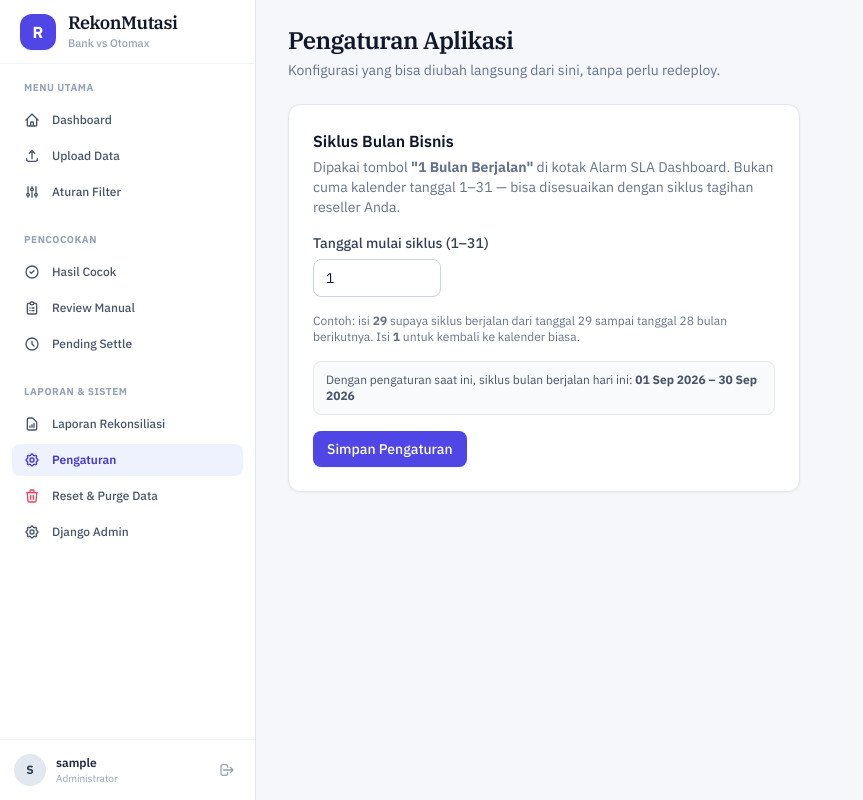
After one commit to rismawanwaris-arch/LServer, a Django app: page /pengaturan/ in a window 1280 px wide. The commit adds this page. Shown: the whole page, without its empty margins (0-863 px from the left). Run offline with Django 5.2, Linux system fonts and the light colour scheme; the visitor is signed in with stand-in values (Sample User, id 1); data comes from the database, SQL or seed files in the repository; parts of the project's set-up code (start-up, migrations or seed data) failed here and were passed over; some libraries are stand-ins or nearby versions.

Commit message:
feat: make business-month cycle configurable from a web settings page
BUSINESS_MONTH_START_DAY was a plain Django setting, meaning changing
the SLA alarm's monthly cycle (e.g. switching to a 29-28 billing cycle)
required editing .env and rebuilding the container on ZimaOS. Added
apps.core.models.AppSettings, a singleton DB-backed row, plus a new
staff-only "Pengaturan" page (/pengaturan/) with a form to change
business_month_start_day (1-31) directly from the browser, with a live
preview of the resulting cycle for today's date.

The env var still seeds the row's default the first time it's created
(so existing ZimaOS deployments keep behaving the same after upgrading
until someone visits the new page), but the DB value takes over after
that — editing .env no longer has any effect once the row exists.
selectors.py and dashboard/views/day.py now read AppSettings.load()
instead of settings.BUSINESS_MONTH_START_DAY directly.

Verified end-to-end in a live browser: saved 29 on the settings page,
confirmed the preview and success message, then confirmed the
Dashboard's "1 Bulan Berjalan" toggle immediately reflected the new
29 Aug-28 Sep cycle with the correct 211-row count.

```diff
--- a/apps/core/models.py
+++ b/apps/core/models.py
@@ -1,3 +1,5 @@
+from django.conf import settings
+from django.core.validators import MaxValueValidator, MinValueValidator
 from django.db import models
 
 MONEY = {"max_digits": 15, "decimal_places": 2}
@@ -13,3 +15,35 @@ class TimeStampedModel(models.Model):
 
 def money_field(**kwargs):
     return models.DecimalField(**MONEY, **kwargs)
+
+
+class AppSettings(models.Model):
+    """Pengaturan aplikasi yang bisa diubah lewat halaman web (bukan cuma .env) —
+    singleton, selalu pakai AppSettings.load(), jangan query .objects langsung."""
+
+    business_month_start_day = models.PositiveSmallIntegerField(
+        default=1,
+        validators=[MinValueValidator(1), MaxValueValidator(31)],
+        help_text="Tanggal mulai siklus bulan bisnis (1-31) untuk expand Alarm SLA. "
+        "1 = kalender biasa. Contoh: 29 -> siklus tgl 29 s/d 28.",
+    )
+    updated_at = models.DateTimeField(auto_now=True)
+
+    class Meta:
+        verbose_name = "Pengaturan Aplikasi"
+        verbose_name_plural = "Pengaturan Aplikasi"
+
+    def __str__(self) -> str:
+        return "Pengaturan Aplikasi"
+
+    def save(self, *args, **kwargs):
+        self.pk = 1  # singleton — selalu satu baris
+        super().save(*args, **kwargs)
+
+    @classmethod
+    def load(cls) -> "AppSettings":
+        obj, _ = cls.objects.get_or_create(
+            pk=1,
+            defaults={"business_month_start_day": getattr(settings, "BUSINESS_MONTH_START_DAY", 1)},
+        )
+        return obj
--- a/apps/dashboard/templates/base.html
+++ b/apps/dashboard/templates/base.html
@@ -163,6 +163,12 @@
             </a>
 
             {% if user.is_superuser %}
+            <a href="{% url 'app-settings' %}"
+               class="flex items-center gap-3 px-3 py-2 rounded-lg font-medium transition {% if request.resolver_match.url_name == 'app-settings' %}bg-indigo-50 text-indigo-700 font-semibold dark:bg-indigo-950/60 dark:text-indigo-300 shadow-2xs{% else %}text-slate-600 hover:bg-slate-50 hover:text-slate-900 dark:text-slate-300 dark:hover:bg-slate-800/60 dark:hover:text-white{% endif %}">
+              <svg class="h-4 w-4 flex-shrink-0" fill="none" viewBox="0 0 24 24" stroke="currentColor"><path stroke-linecap="round" stroke-linejoin="round" stroke-width="2" d="M10.325 4.317c.426-1.756 2.924-1.756 3.35 0a1.724 1.724 0 002.573 1.066c1.543-.94 3.31.826 2.37 2.37a1.724 1.724 0 001.065 2.572c1.756.426 1.756 2.924 0 3.35a1.724 1.724 0 00-1.066 2.573c.94 1.543-.826 3.31-2.37 2.37a1.724 1.724 0 00-2.572 1.065c-.426 1.756-2.924 1.756-3.35 0a1.724 1.724 0 00-2.573-1.066c-1.543.94-3.31-.826-2.37-2.37a1.724 1.724 0 00-1.065-2.572c-1.756-.426-1.756-2.924 0-3.35a1.724 1.724 0 001.066-2.573c-.94-1.543.826-3.31 2.37-2.37.996.608 2.296.07 2.572-1.065z"/><path stroke-linecap="round" stroke-linejoin="round" stroke-width="2" d="M15 12a3 3 0 11-6 0 3 3 0 016 0z"/></svg>
+              <span>Pengaturan</span>
+            </a>
+
             <a href="{% url 'data-admin' %}"
                class="flex items-center gap-3 px-3 py-2 rounded-lg font-medium transition {% if request.resolver_match.url_name == 'data-admin' %}bg-rose-50 text-rose-700 font-semibold dark:bg-rose-950/60 dark:text-rose-300{% else %}text-slate-600 hover:bg-rose-50 hover:text-rose-700 dark:text-slate-300 dark:hover:bg-rose-950/40 dark:hover:text-rose-300{% endif %}">
               <svg class="h-4 w-4 flex-shrink-0 text-rose-500" fill="none" viewBox="0 0 24 24" stroke="currentColor"><path stroke-linecap="round" stroke-linejoin="round" stroke-width="2" d="M19 7l-.867 12.142A2 2 0 0116.138 21H7.862a2 2 0 01-1.995-1.858L5 7m5 4v6m4-6v6m1-10V4a1 1 0 00-1-1h-4a1 1 0 00-1 1v3M4 7h16"/></svg>
--- /dev/null
+++ b/apps/dashboard/templates/dashboard/app_settings.html
@@ -0,0 +1,37 @@
+{% extends "base.html" %}
+{% block title %}Pengaturan Aplikasi — RekonMutasi{% endblock %}
+{% block content %}
+<div class="mb-6">
+  <h1 class="font-serif text-2xl font-bold tracking-tight text-slate-900 dark:text-white">Pengaturan Aplikasi</h1>
+  <p class="text-sm text-slate-500 mt-1">Konfigurasi yang bisa diubah langsung dari sini, tanpa perlu redeploy.</p>
+</div>
+
+<div class="card max-w-lg p-6">
+  <h2 class="mb-1 text-base font-semibold text-slate-900 dark:text-white">Siklus Bulan Bisnis</h2>
+  <p class="mb-4 text-sm text-slate-500 dark:text-slate-400">
+    Dipakai tombol <b>"1 Bulan Berjalan"</b> di kotak Alarm SLA Dashboard. Bukan cuma kalender
+    tanggal 1–31 — bisa disesuaikan dengan siklus tagihan reseller Anda.
+  </p>
+
+  <form method="post" action="{% url 'update-app-settings' %}" class="space-y-4">
+    {% csrf_token %}
+    <label class="block text-sm">
+      <span class="mb-1.5 block font-medium text-slate-700 dark:text-slate-300">Tanggal mulai siklus (1–31)</span>
+      <input type="number" name="business_month_start_day" min="1" max="31" required
+             value="{{ settings.business_month_start_day }}"
+             class="w-32 rounded-lg border border-slate-300 bg-white px-3 py-2 text-sm shadow-xs focus:border-indigo-500 focus:outline-none dark:border-slate-600 dark:bg-slate-900 dark:text-white">
+    </label>
+    <p class="text-xs text-slate-500 dark:text-slate-400">
+      Contoh: isi <b>29</b> supaya siklus berjalan dari tanggal 29 sampai tanggal 28 bulan berikutnya.
+      Isi <b>1</b> untuk kembali ke kalender biasa.
+    </p>
+
+    <div class="rounded-lg border border-slate-200 bg-slate-50 px-3 py-2.5 text-xs text-slate-600 dark:border-slate-700 dark:bg-slate-800/60 dark:text-slate-300">
+      Dengan pengaturan saat ini, siklus bulan berjalan hari ini:
+      <b>{{ preview_range.0|date:"d M Y" }} – {{ preview_range.1|date:"d M Y" }}</b>
+    </div>
+
+    <button type="submit" class="btn-primary">Simpan Pengaturan</button>
+  </form>
+</div>
+{% endblock %}
--- a/apps/dashboard/urls.py
+++ b/apps/dashboard/urls.py
@@ -38,6 +38,9 @@ urlpatterns = [
     path("data/", views.data_admin, name="data-admin"),
     path("data/purge-day/", views.purge_day_view, name="purge-day"),
     path("data/purge-all/", views.purge_all_view, name="purge-all"),
+    # Pengaturan Aplikasi
+    path("pengaturan/", views.app_settings_view, name="app-settings"),
+    path("pengaturan/simpan/", views.update_app_settings_action, name="update-app-settings"),
     # Auth
     path("login/", auth_views.LoginView.as_view(template_name="dashboard/login.html"), name="login"),
     path("logout/", auth_views.LogoutView.as_view(next_page="login"), name="logout"),
--- a/apps/dashboard/views/__init__.py
+++ b/apps/dashboard/views/__init__.py
@@ -5,6 +5,7 @@ apps/dashboard/urls.py tidak perlu berubah sama sekali."""
 
 from __future__ import annotations
 
+from .app_settings import app_settings_view, update_app_settings_action
 from .data_admin import data_admin, purge_all_view, purge_day_view
 from .day import day_view
 from .engine_control import close_view, reopen_view, resolve_view, run_engine
@@ -29,6 +30,7 @@ from .upload import delete_batch_action, upload, upload_view
 
 __all__ = [
     "add_exclusion_rule_action",
+    "app_settings_view",
     "apply_exclusion_rules_action",
     "bulk_manual_match_action",
     "close_view",
@@ -52,6 +54,7 @@ __all__ = [
     "run_engine",
     "toggle_exclusion_rule_action",
     "unpair_match_action",
+    "update_app_settings_action",
     "upload",
     "upload_view",
 ]
--- /dev/null
+++ b/apps/dashboard/views/app_settings.py
@@ -0,0 +1,42 @@
+"""Halaman Pengaturan Aplikasi — konfigurasi yang bisa diubah lewat web, bukan cuma .env."""
+
+from __future__ import annotations
+
+from django.contrib import messages
+from django.contrib.auth.decorators import login_required
+from django.shortcuts import redirect, render
+from django.utils import timezone
+from django.views.decorators.http import require_POST
+
+from apps.core.models import AppSettings
+from apps.core.period import business_month_range
+
+from ._shared import staff_only
+
+
+@login_required
+@staff_only
+def app_settings_view(request):
+    obj = AppSettings.load()
+    preview_range = business_month_range(timezone.localdate(), obj.business_month_start_day)
+    return render(request, "dashboard/app_settings.html", {"settings": obj, "preview_range": preview_range})
+
+
+@login_required
+@staff_only
+@require_POST
+def update_app_settings_action(request):
+    raw = request.POST.get("business_month_start_day", "").strip()
+    try:
+        value = int(raw)
+        if not (1 <= value <= 31):
+            raise ValueError
+    except ValueError:
+        messages.error(request, "Tanggal mulai siklus harus angka 1-31.")
+        return redirect("app-settings")
+
+    obj = AppSettings.load()
+    obj.business_month_start_day = value
+    obj.save(update_fields=["business_month_start_day", "updated_at"])
+    messages.success(request, f"Siklus bulan bisnis disimpan: mulai tanggal {value}.")
+    return redirect("app-settings")
--- a/apps/dashboard/views/day.py
+++ b/apps/dashboard/views/day.py
@@ -2,11 +2,11 @@
 
 from __future__ import annotations
 
-from django.conf import settings
 from django.contrib.auth.decorators import login_required
 from django.shortcuts import render
 
 from apps.core.enums import Channel
+from apps.core.models import AppSettings
 from apps.core.period import business_month_range
 from apps.recon.models import Adjustment, Discrepancy
 from apps.recon.reports import get_daily_summary
@@ -27,7 +27,7 @@ def day_view(request):
     ctx["summary"] = get_daily_summary(book_date)
     ctx["alarms"] = alarm_discrepancies(today=book_date)
     ctx["alarms_this_period"] = alarm_discrepancies_this_period(today=book_date)
-    ctx["business_month_range"] = business_month_range(book_date, settings.BUSINESS_MONTH_START_DAY)
+    ctx["business_month_range"] = business_month_range(book_date, AppSettings.load().business_month_start_day)
     ctx["cumulative_open"] = cumulative_open_total()
     ctx["channels"] = Channel.choices
     day = ctx["day"]
--- a/apps/recon/selectors.py
+++ b/apps/recon/selectors.py
@@ -7,6 +7,7 @@ from django.db.models import Sum
 from django.utils import timezone
 
 from apps.core.enums import DiscrepancyStatus
+from apps.core.models import AppSettings
 from apps.core.period import business_month_range
 
 from .close import compute_totals
@@ -58,10 +59,11 @@ def alarm_discrepancies(today: date | None = None):
 
 def alarm_discrepancies_this_period(today: date | None = None):
     """Sama seperti alarm_discrepancies(), dibatasi ke siklus bulan bisnis berjalan
-    (settings.BUSINESS_MONTH_START_DAY) — dipakai saat expand "Lihat 1 bulan"."""
+    (AppSettings.business_month_start_day, diatur lewat halaman Pengaturan) — dipakai
+    saat expand "Lihat 1 bulan"."""
     today = today or timezone.localdate()
     cutoff = today - timedelta(days=settings.DISCREPANCY_ALARM_DAYS)
-    period_start, _period_end = business_month_range(today, settings.BUSINESS_MONTH_START_DAY)
+    period_start, _period_end = business_month_range(today, AppSettings.load().business_month_start_day)
     return Discrepancy.objects.filter(
         status=DiscrepancyStatus.OPEN,
         origin_book_date__lte=cutoff,
```
Also changed, not shown: apps/core/admin.py (added, +14 -0 lines), tests/test_app_settings.py (added, +72 -0 lines), apps/core/migrations/0002_app_settings.py (added), 1 other file.
